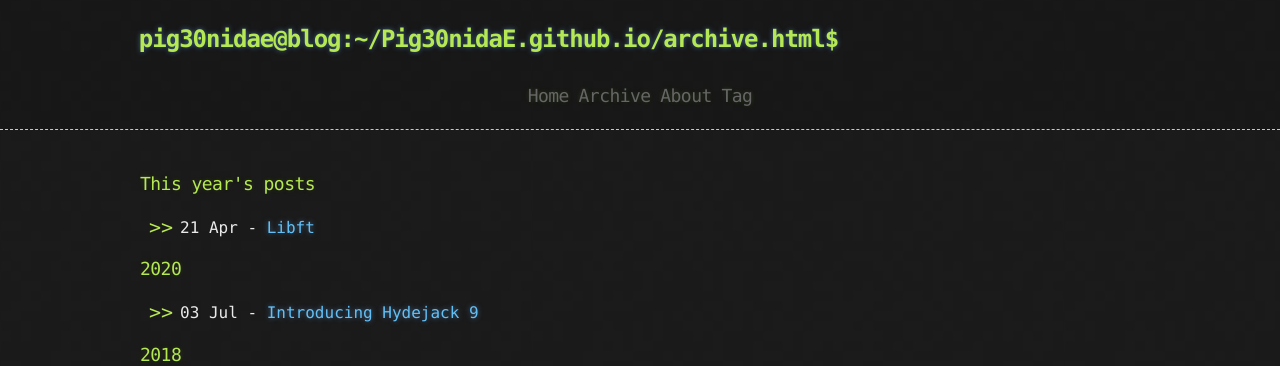
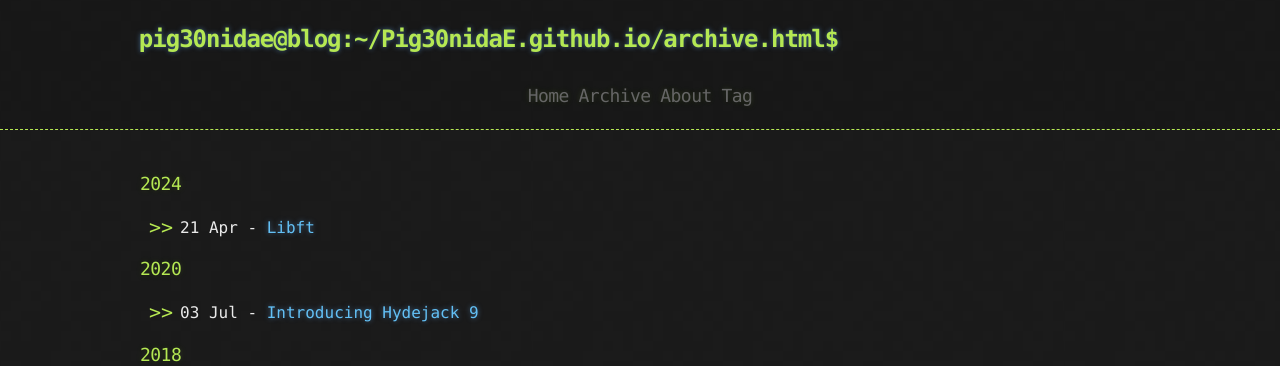
Before and after one commit to Pig30nidaE/Pig30nidaE.github.io, a Jekyll site: the page built from archive.md, in a window 1280 px wide. Shown: the top 366 px of the page. Built offline with Jekyll 4.4.1, drawn with Linux system fonts in a browser that asks for light colours.

Commit message:
feat: this year's post -> 2024 in archive

```diff
--- a/archive.md
+++ b/archive.md
@@ -6,14 +6,14 @@ title: Archive
 <section>
   {% if site.posts[0] %}
 
-    {% capture currentyear %}{{ 'now' | date: "%Y" }}{% endcapture %}
+    <!--{% capture currentyear %}{{ 'now' | date: "%Y" }}{% endcapture %}
     {% capture firstpostyear %}{{ site.posts[0].date | date: '%Y' }}{% endcapture %}
     {% if currentyear == firstpostyear %}
         <h3>This year's posts</h3>
     {% else %}
         <h3>{{ firstpostyear }}</h3>
-    {% endif %}
-
+    {% endif %}-->
+    <h3>{{ firstpostyear }}</h3>
     {%for post in site.posts %}
       {% unless post.next %}
         <ul>
```
